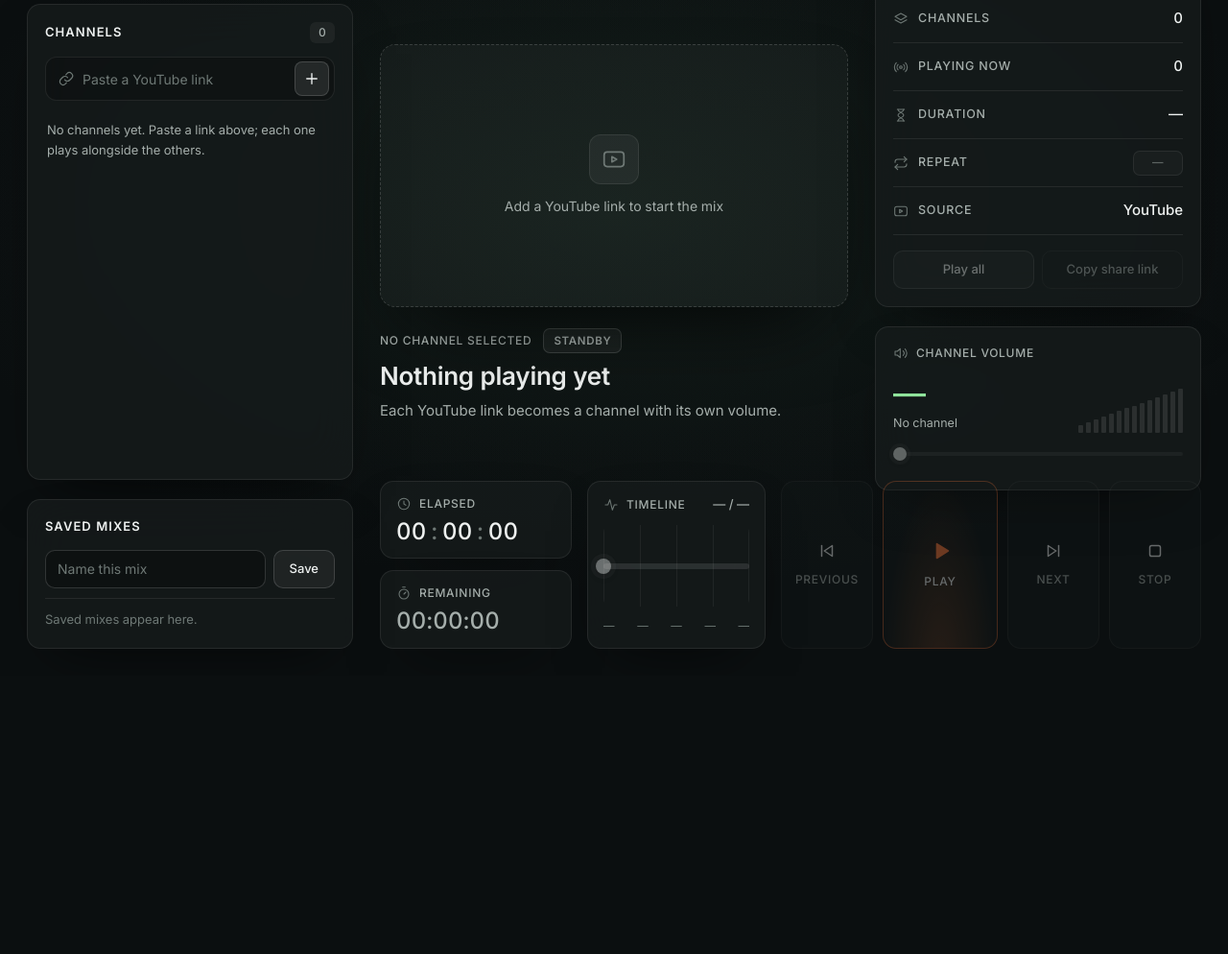
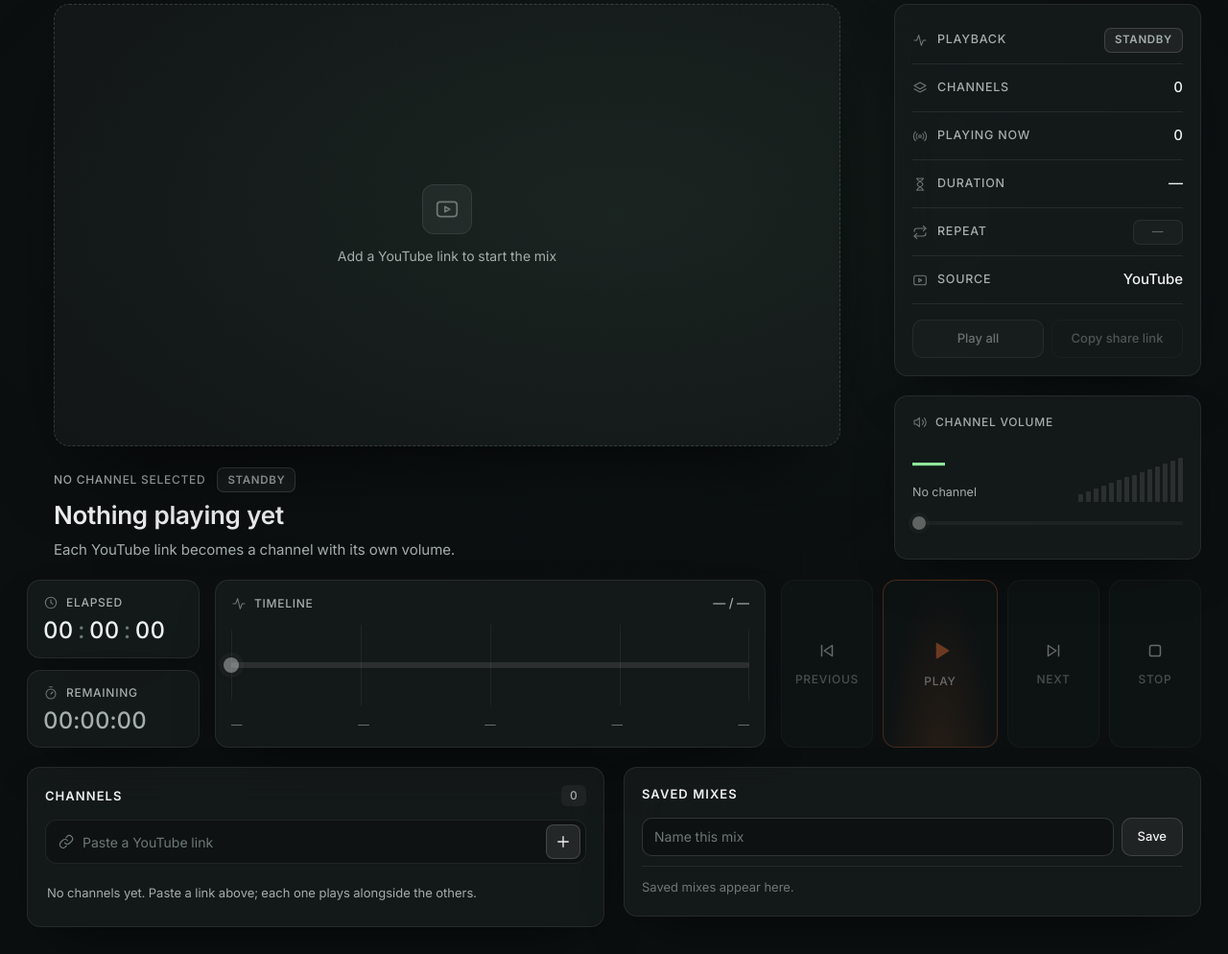
Before and after one commit to thomTHORNE/ambient-player, a website: page index.html in a window 1280 px wide. Shown: the part 96-1090 px from the top of the page at 96% size. Before the commit the page ends 800 px from the top, so only its background shows below. Drawn offline with Linux system fonts and the light colour scheme.

Commit message:
Let the playback deck reflow by its own width
On a Galaxy Fold in 4:3 (about 900px wide) and on 1200-1366px laptops the
timeline was squeezed to 150-180px between the time cards and transport
tiles, so its time labels ran into each other.

- The deck is now a container: one row when wide, slimmer transport
  tiles when tight, time cards beside the timeline with transport below
  under 1000px, fully stacked under 560px
- The timeline hides alternate time labels when narrow
- The fixed one-screen desktop layout starts at 1440x760; smaller
  screens use the scrolling two-column layout
- On wide screens the artwork sizes itself to the centre column's height

Co-Authored-By: Claude Opus 5.5 <noreply@anthropic.com>

```diff
--- a/index.html
+++ b/index.html
@@ -11,7 +11,7 @@
   <link rel="preconnect" href="https://fonts.googleapis.com">
   <link rel="preconnect" href="https://fonts.gstatic.com" crossorigin>
   <link href="https://fonts.googleapis.com/css2?family=Inter:wght@400;500;600&display=swap" rel="stylesheet">
-  <link rel="stylesheet" href="styles.css?v=ea5579651b">
+  <link rel="stylesheet" href="styles.css?v=72fd10d3ad">
 </head>
 
 <body>
@@ -123,6 +123,7 @@
 
     <!-- ============ Deck (bottom) ============ -->
     <section class="deck" aria-label="Playback">
+      <div class="deck__grid">
       <div class="deck__times">
         <div class="card time">
           <p class="card__label">
@@ -185,6 +186,7 @@
           <span>Stop</span>
         </button>
       </div>
+      </div>
     </section>
 
     <!-- ============ Channels + mixes (left) ============ -->
--- a/styles.css
+++ b/styles.css
@@ -958,10 +958,79 @@ svg {
    ========================================================================== */
 
 .deck {
+  container: deck / inline-size;
+  min-width: 0;
+}
+
+/* The deck picks its layout from its own width, not the window's, so the
+   timeline never gets squeezed between the time cards and the transport. */
+.deck__grid {
   display: grid;
-  grid-template-columns: 200px minmax(0, 1fr) auto;
+  grid-template-columns: 180px minmax(0, 1fr) auto;
+  grid-template-areas: "times timeline transport";
   gap: 16px;
-  min-width: 0;
+}
+
+.deck__times { grid-area: times; }
+.timeline { grid-area: timeline; }
+.transport { grid-area: transport; }
+
+/* Tight single row: slimmer transport tiles leave the timeline more room. */
+@container deck (max-width: 1100px) {
+  .tile-btn {
+    width: 84px;
+  }
+
+  .tile-btn--primary {
+    width: 104px;
+  }
+}
+
+/* Medium: time cards beside the timeline, transport as a full-width row. */
+@container deck (max-width: 1000px) {
+  .deck__grid {
+    grid-template-columns: minmax(180px, 0.6fr) minmax(0, 1.4fr);
+    grid-template-areas:
+      "times timeline"
+      "transport transport";
+  }
+
+  .transport {
+    display: grid;
+    grid-template-columns: 1fr 1.3fr 1fr 1fr;
+  }
+
+  .tile-btn,
+  .tile-btn--primary {
+    width: auto;
+    min-height: 76px;
+    flex-direction: row;
+    gap: 10px;
+  }
+}
+
+/* Narrow: everything stacks; the two time cards sit side by side. */
+@container deck (max-width: 560px) {
+  .deck__grid {
+    grid-template-columns: minmax(0, 1fr);
+    grid-template-areas:
+      "times"
+      "timeline"
+      "transport";
+  }
+
+  .deck__times {
+    grid-template-columns: 1fr 1fr;
+  }
+
+  .tile-btn,
+  .tile-btn--primary {
+    flex-direction: column;
+    gap: 8px;
+    min-height: 84px;
+    padding: 10px 4px;
+    font-size: 11px;
+  }
 }
 
 .deck__times {
@@ -998,6 +1067,7 @@ svg {
 /* Timeline */
 
 .timeline {
+  container: timeline / inline-size;
   display: flex;
   flex-direction: column;
   justify-content: space-between;
@@ -1005,11 +1075,24 @@ svg {
   min-width: 0;
 }
 
+@container timeline (max-width: 440px) {
+  .timeline__ticks span:nth-child(2n) {
+    visibility: hidden;
+  }
+}
+
+@container timeline (max-width: 240px) {
+  .timeline__ticks span:nth-child(3) {
+    visibility: hidden;
+  }
+}
+
 .timeline__head {
   display: flex;
+  flex-wrap: wrap;
   align-items: center;
   justify-content: space-between;
-  gap: 12px;
+  gap: 4px 12px;
 }
 
 .timeline__time {
@@ -1556,10 +1639,15 @@ svg {
    ========================================================================== */
 
 /* Wide screens fill the window like an app; the channel list scrolls inside. */
-@media (min-width: 1200px) and (min-height: 720px) {
+@media (min-width: 1440px) and (min-height: 760px) {
   .app {
     height: 100dvh;
     overflow: hidden;
+  }
+
+  .now {
+    container-type: size;
+    --art-w: min(100%, 780px, calc((100cqh - 230px) * 1.778));
   }
 
   .channel-list {
@@ -1586,7 +1674,7 @@ svg {
   }
 }
 
-@media (max-width: 1199px), (max-height: 719px) {
+@media (max-width: 1439px), (max-height: 759px) {
   .app {
     grid-template-columns: minmax(0, 1fr) 320px;
     grid-template-rows: auto;
@@ -1598,7 +1686,7 @@ svg {
   }
 
   .now {
-    --art-w: 100%;
+    --art-w: min(100%, 820px);
     justify-content: flex-start;
   }
 
@@ -1631,24 +1719,6 @@ svg {
     align-items: start;
   }
 
-  .deck {
-    grid-template-columns: minmax(0, 1fr);
-  }
-
-  .deck__times {
-    grid-template-columns: 1fr 1fr;
-  }
-
-  .transport {
-    display: grid;
-    grid-template-columns: 1fr 1.3fr 1fr 1fr;
-  }
-
-  .tile-btn,
-  .tile-btn--primary {
-    width: auto;
-    min-height: 84px;
-  }
 }
 
 @media (max-width: 640px) {
@@ -1680,12 +1750,6 @@ svg {
     font-size: 21px;
   }
 
-  .tile-btn {
-    gap: 8px;
-    padding: 10px 4px;
-    font-size: 11px;
-  }
-
   .field-row {
     grid-template-columns: minmax(0, 1fr);
   }
@@ -1696,10 +1760,6 @@ svg {
 
   .ch__vol {
     padding-left: 0;
-  }
-
-  .timeline__ticks span:nth-child(2n) {
-    visibility: hidden;
   }
 }
 
```
Also changed, not shown: index-standalone.html (+1 -1 lines).
